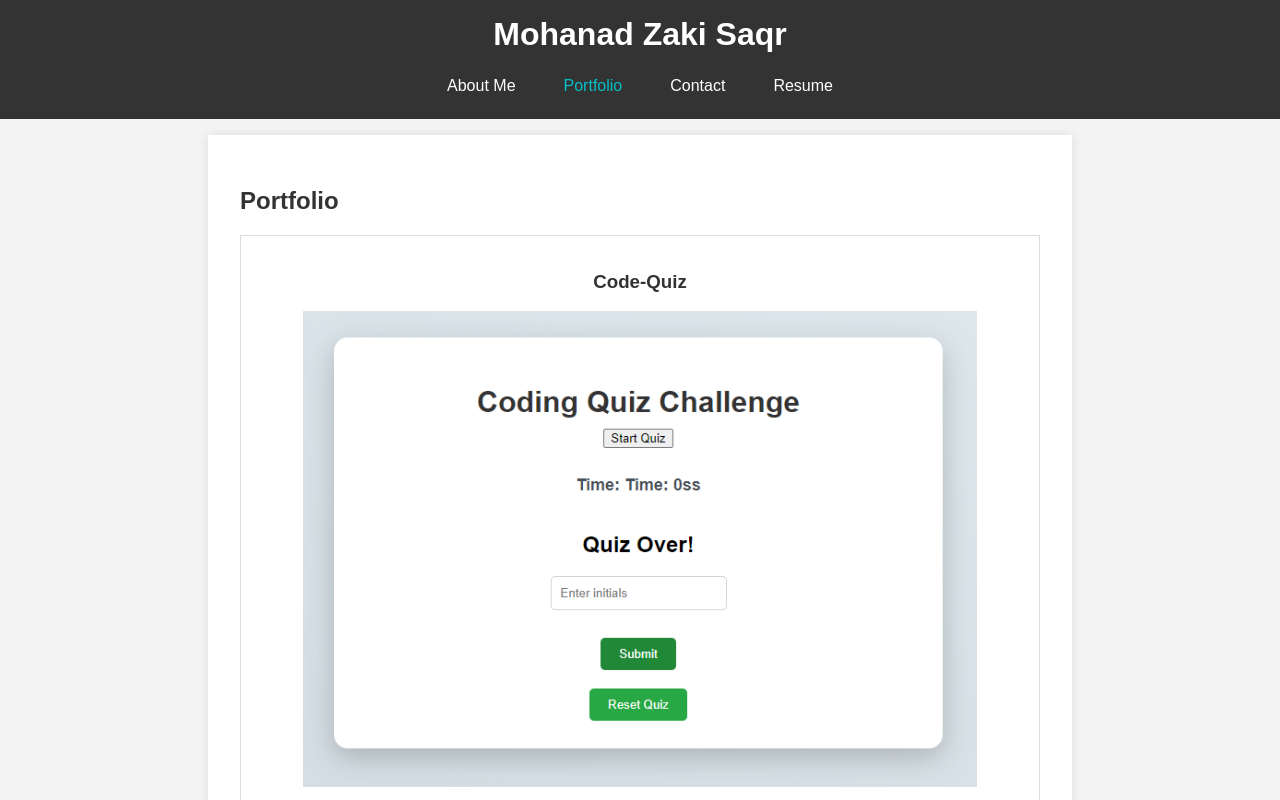
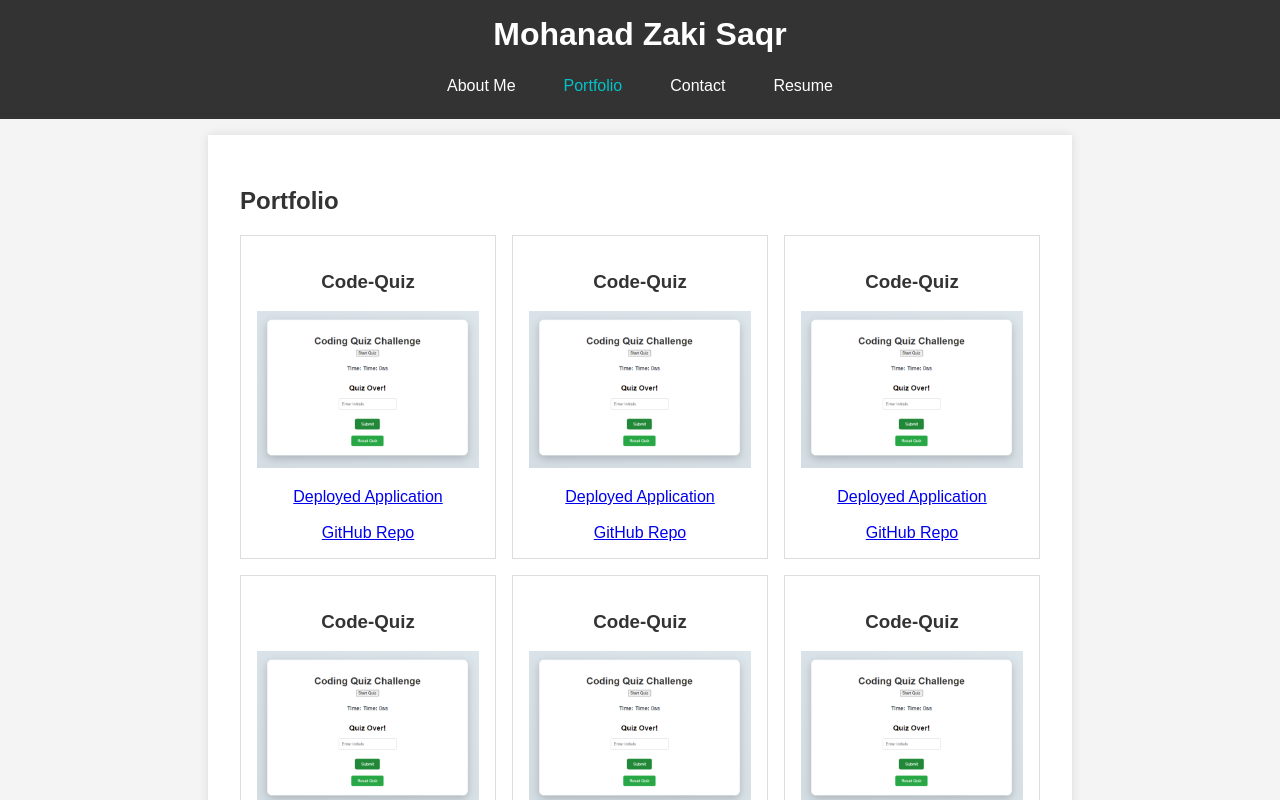
Before and after one commit to mohanad-saqr/React-Portfolio, a React (Create React App) app: page /portfolio in a window 1280 px wide. Shown: the top 800 px of the page. Built offline with nearby package versions, Linux system fonts and the light colour scheme.

Commit message:
Updating components

```diff
--- a/src/App.css
+++ b/src/App.css
@@ -144,3 +144,8 @@ footer a {
 footer a:hover {
   color: #04c2c9;
 }
+/* app.css */
+.project .project-image {
+  width: 300px !important; /* Set desired width */
+  height: 200px !important; /* Set desired height */
+}
--- a/src/components/Footer.js
+++ b/src/components/Footer.js
@@ -4,8 +4,9 @@ function Footer() {
   return (
     <footer>
       <a href="https://github.com/mohanad-saqr" target="_blank" rel="noopener noreferrer">GitHub</a>
-      <a href="https://linkedin.com/in/yourprofile" target="_blank" rel="noopener noreferrer">LinkedIn</a>
-      <a href="https://twitter.com/yourusername" target="_blank" rel="noopener noreferrer">Twitter</a>
+
+      <a href="https://linkedin.com/in/mohanad-saqr" target="_blank" rel="noopener noreferrer">LinkedIn</a>
+
     </footer>
   );
 }
--- a/src/components/Project.js
+++ b/src/components/Project.js
@@ -1,4 +1,5 @@
 import React from 'react';
+
 
 function Project({ title, imageUrl, deployedUrl, repoUrl }) {
   return (
--- a/src/pages/Portfolio.js
+++ b/src/pages/Portfolio.js
@@ -10,6 +10,32 @@ const Portfolio = () => {
       repoUrl: 'https://github.com/mohanad-saqr/Code-Quiz'
     },
     // Add more projects as needed
+    { title: 'Code-Quiz',
+    imageUrl: require('../assets/cq.png'),
+    deployedUrl: 'https://mohanad-saqr.github.io/Code-Quiz/',
+    repoUrl: 'https://github.com/mohanad-saqr/Code-Quiz'
+  },
+  { title: 'Code-Quiz',
+  imageUrl: require('../assets/cq.png'),
+  deployedUrl: 'https://mohanad-saqr.github.io/Code-Quiz/',
+  repoUrl: 'https://github.com/mohanad-saqr/Code-Quiz'
+},
+{ title: 'Code-Quiz',
+imageUrl: require('../assets/cq.png'),
+deployedUrl: 'https://mohanad-saqr.github.io/Code-Quiz/',
+repoUrl: 'https://github.com/mohanad-saqr/Code-Quiz'
+},
+// Add more projects as needed
+{ title: 'Code-Quiz',
+imageUrl: require('../assets/cq.png'),
+deployedUrl: 'https://mohanad-saqr.github.io/Code-Quiz/',
+repoUrl: 'https://github.com/mohanad-saqr/Code-Quiz'
+},
+{ title: 'Code-Quiz',
+imageUrl: require('../assets/cq.png'),
+deployedUrl: 'https://mohanad-saqr.github.io/Code-Quiz/',
+repoUrl: 'https://github.com/mohanad-saqr/Code-Quiz'
+},
   ];
 
   return (
```
